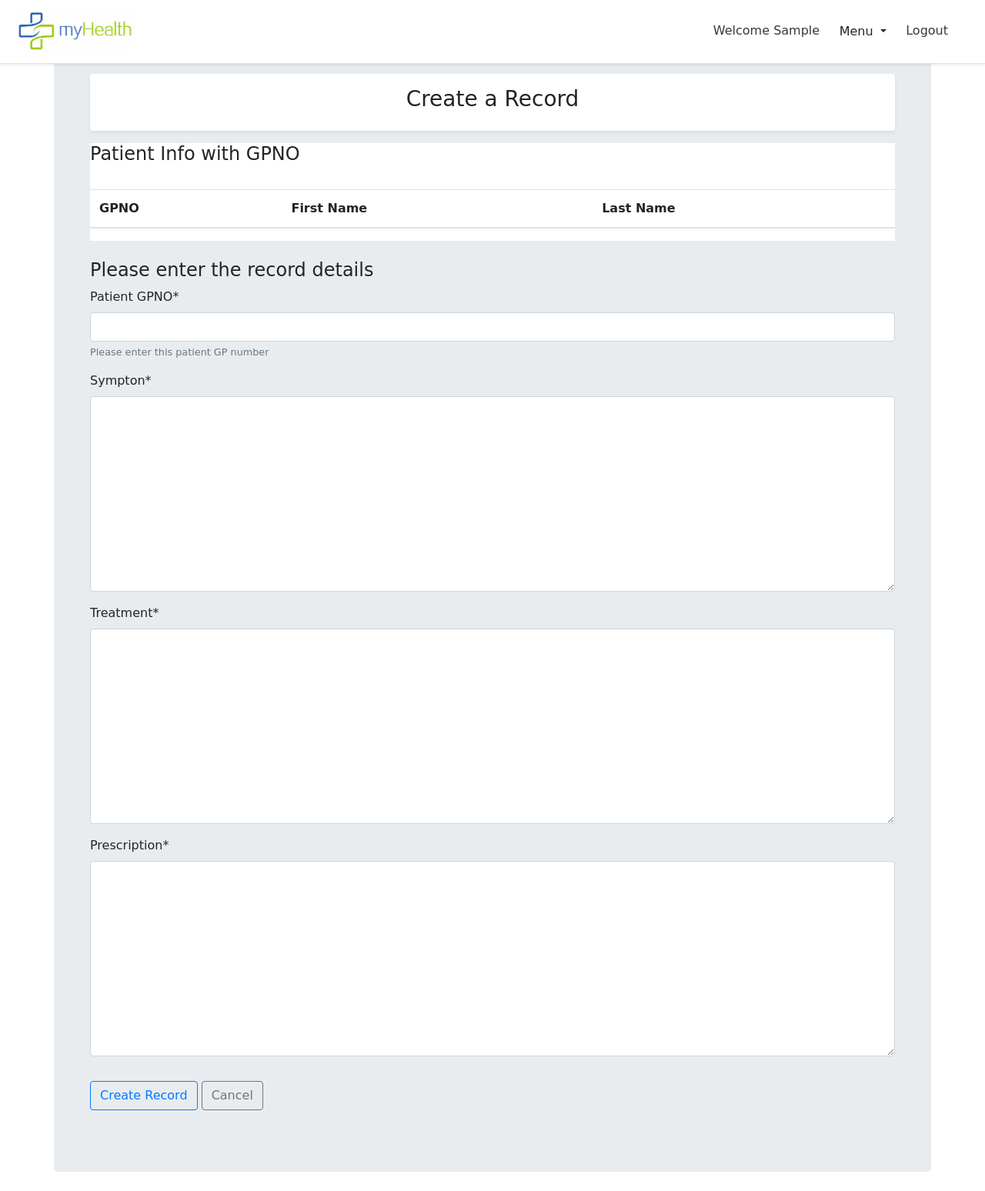
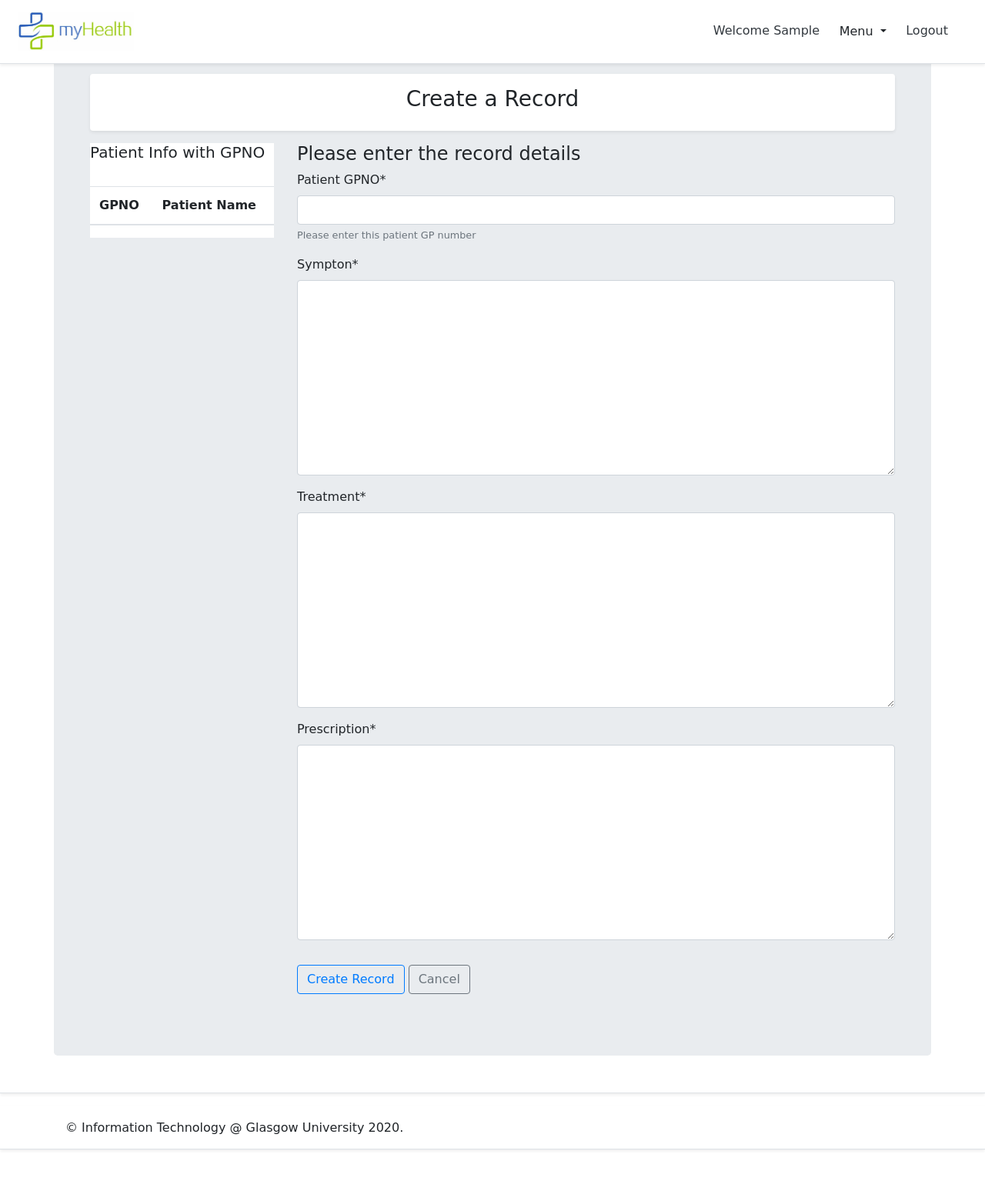
Before and after one commit to anna-boli/myHealth, a Django app: page /create_record/ in a window 1280 px wide. Shown: the top 1548 px of the page at 77% size. After the commit the page ends 1495 px from the top, so only its background shows below. Run offline with Django 3.2, Linux system fonts and the light colour scheme; the visitor is signed in with stand-in values (Sample User, id 1); lists and menus that the app fills with data are empty; parts of the project's set-up code (start-up, migrations or seed data) failed here and were passed over; some libraries are stand-ins or nearby versions; some web fonts are replaced.

Commit message:
update fixtures.json

```diff
--- a/myhealth_project/myhealth/fixtures/fixtures.json
+++ b/myhealth_project/myhealth/fixtures/fixtures.json
@@ -62,7 +62,7 @@
             "birth": "1992-08-26",
             "address": "145 Kelvingaugh Street",
             "tel": "+447845083540",
-            "image": "profile_pics/patient1_2gCr2QB.jpg",
+            "image": "profile_pics/patient.jpg",
             "user_id": 2
         }
       },
@@ -78,7 +78,7 @@
             "tel": "+447845083541",
             "direction":"Cardiology",
             "description": "Provides medical care to patients who have problems with their heart or circulation",
-            "image": "profile_pics/doctor1_3hqLpDs.jpg",
+            "image": "profile_pics/doctor.jpg",
             "user_id": 3
         }
       },
@@ -102,7 +102,6 @@
             "date": "9/19/2020",
             "time_start": "1:00pm",
             "time_end": "2:00pm",
-            "appointment_with": "Rose  LI (GPNO: 2345)",
             "user_id": 3
         }
       },
--- a/myhealth_project/myhealth/views.py
+++ b/myhealth_project/myhealth/views.py
@@ -384,9 +384,19 @@ def doctor_appointment(request):
 # administrator appointments list
 @login_required
 def appointments(request):
-    context_dict = {}
-    appointment_list = Appointment.objects.all().order_by("user")
-    context_dict['appoints'] = appointment_list
+    queryset = Appointment.objects.all().order_by("user")
+    query=request.GET.get("q")#search start
+    if query:
+        queryset = queryset.filter(
+            Q(appointment_with__icontains=query) |
+            Q(date__icontains=query)
+        ).distinct()
+    else:
+        queryset=queryset#search end
+
+    context_dict = {
+        'queryset': queryset
+    }
     return render(request, "myhealth/appointments.html", context=context_dict )
 
 
--- a/myhealth_project/templates/myhealth/createRecord.html
+++ b/myhealth_project/templates/myhealth/createRecord.html
@@ -11,25 +11,24 @@
         <h3>Create a Record</h3>
       </section>
     </div>
+    <div class="row">
       <!-- Patient Info -->
-    <div>
+      <div class="col-3">
         <div class="table-responsive bg-white">
-        <h4>Patient Info with GPNO</h4>
+          <h5>Patient Info with GPNO</h5>
           <br>
           <table class="table">
             <thead>
               <tr>
                 <th>GPNO</th>
-              <th>First Name</th>
-              <th>Last Name</th>
+                <th>Patient Name</th>
               </tr>
             </thead>
             <tbody>
               {% for patient in patientinfo %}
               <tr>
                 <td>{{patient.user.GPNO}}</td>
-              <td>{{patient.user.first_name}}</td>
-              <td>{{patient.user.last_name}}</td>
+                <td>{{patient.user.first_name}}&nbsp;&nbsp;{{patient.user.last_name}}</td>
               </tr>
               {% endfor %}
             </tbody>
@@ -39,9 +38,9 @@
       <br>
 
       <!-- Record details -->
-    <div class="content-section">
+      <div class="content-section col-9">
         <h4>Please enter the record details</h4>
-        <form id="create_record_form" method="POST" action="{% url 'create_record' %}" enctype = "multipart/form-data">
+        <form id="create_record_form" method="POST" action="{% url 'create_record' %}" enctype="multipart/form-data">
           {% csrf_token %}
           <fieldset class="form-group">
             {{ record_form|crispy }}
@@ -52,4 +51,5 @@
           </div>
         </form>
       </div>
+    </div>
 {% endblock content %}
```
Also changed, not shown: myhealth_project/templates/myhealth/appointments.html (+12 -1 lines), myhealth_project/media/profile_pics/doctor.jpg (renamed from myhealth_project/media/profile_pics/doctor1_3hqLpDs.jpg), myhealth_project/media/profile_pics/patient.jpg (renamed from myhealth_project/media/profile_pics/patient1_2gCr2QB.jpg), myhealth_project/myhealth/migrations/0001_initial.py. Lines whose indentation alone changed are shown as unchanged.
